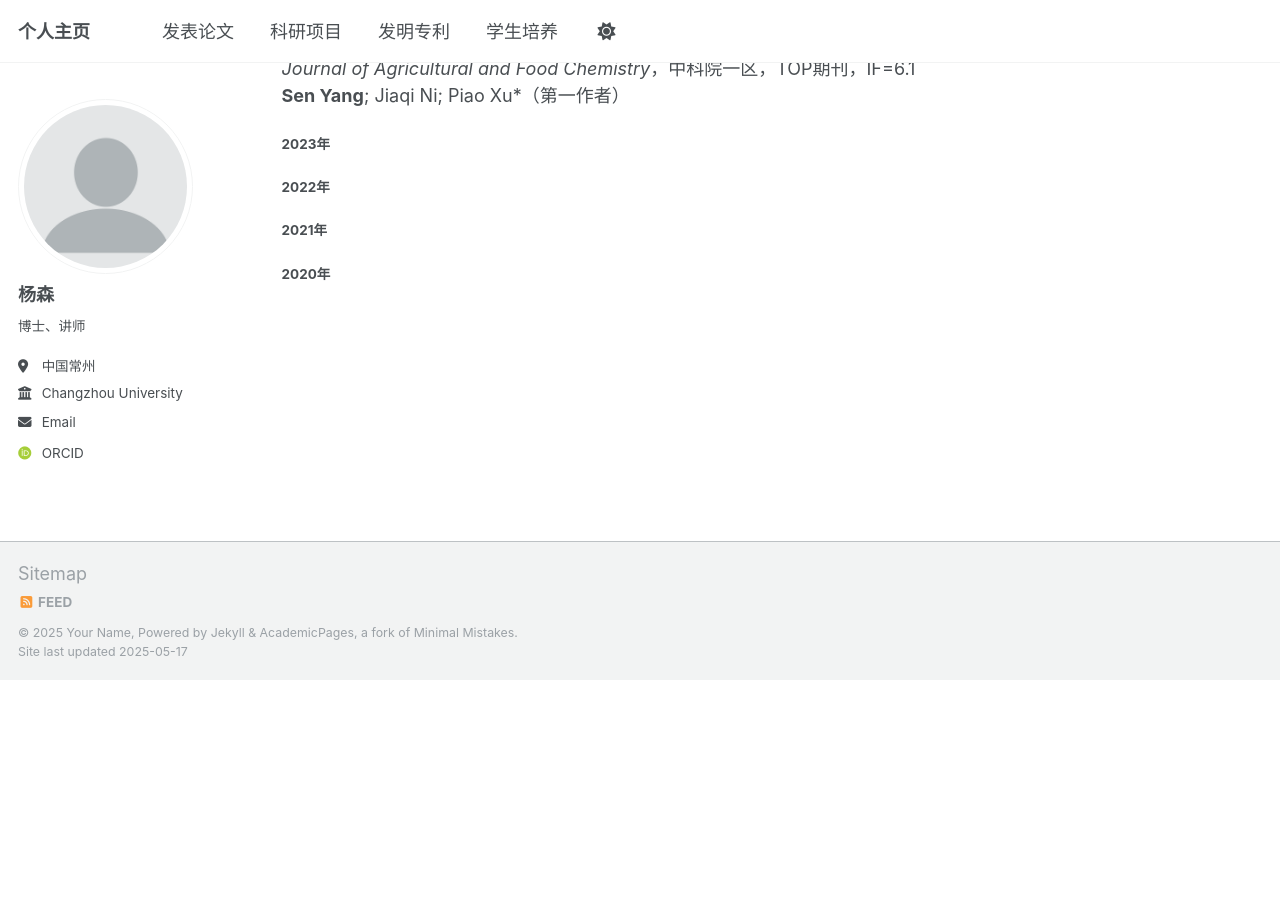
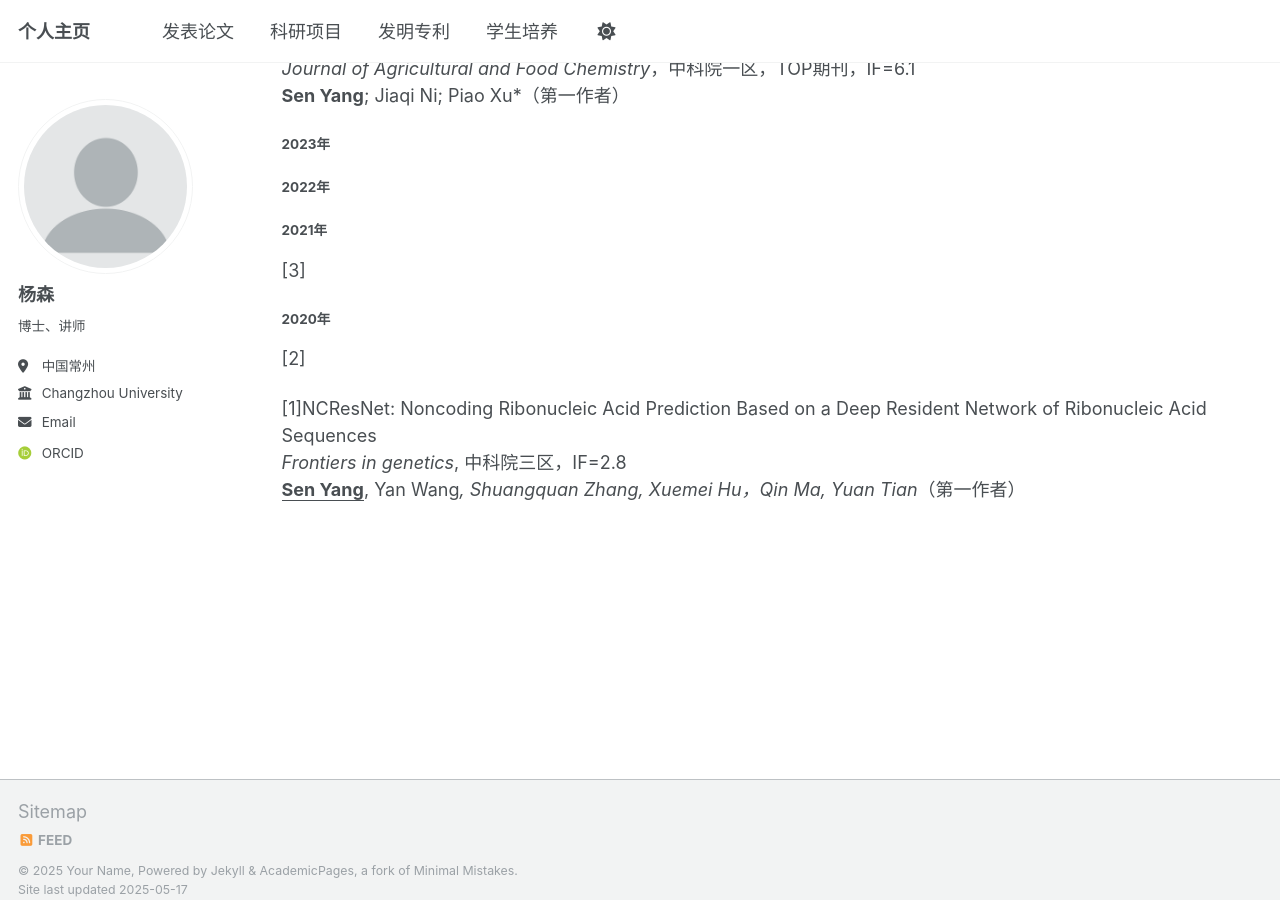
Before and after one commit to abcair/ys, a Jekyll site: the page built from _pages/publications.md, in a window 1280 px wide and 900 px high, scrolled down 901 px. Built offline with Jekyll 4.4.1, drawn with Linux system fonts in a browser that asks for light colours; some web fonts are replaced; before the commit the page ends 1580 px from its top, so only the background shows below that.

Commit message:
Update publications.md
Signed-off-by: abcair <57550630+abcair@users.noreply.github.com>

```diff
--- a/_pages/publications.md
+++ b/_pages/publications.md
@@ -29,5 +29,10 @@ author_profile: true
 ##### 2022年
 
 ##### 2021年
+[3]
+##### 2020年
+[2]
 
-##### 2020年
+[1]NCResNet: Noncoding Ribonucleic Acid Prediction Based on a Deep Resident Network of Ribonucleic Acid Sequences<br>
+*Frontiers in genetics*, 中科院三区，IF=2.8<br>
+<ins>**Sen Yang**</ins>, Yan Wang*, Shuangquan Zhang, Xuemei Hu，Qin Ma, Yuan Tian*（第一作者）
```
